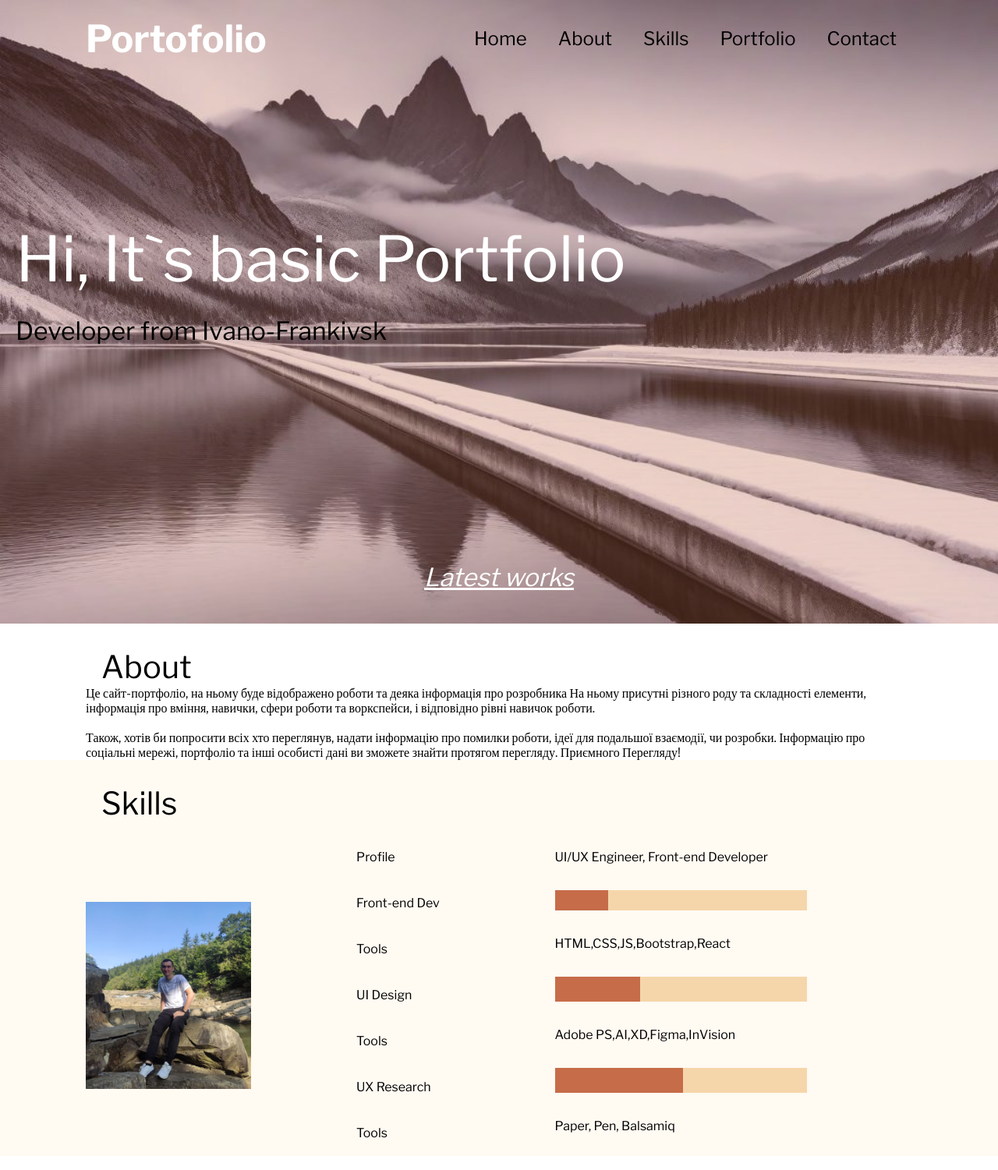
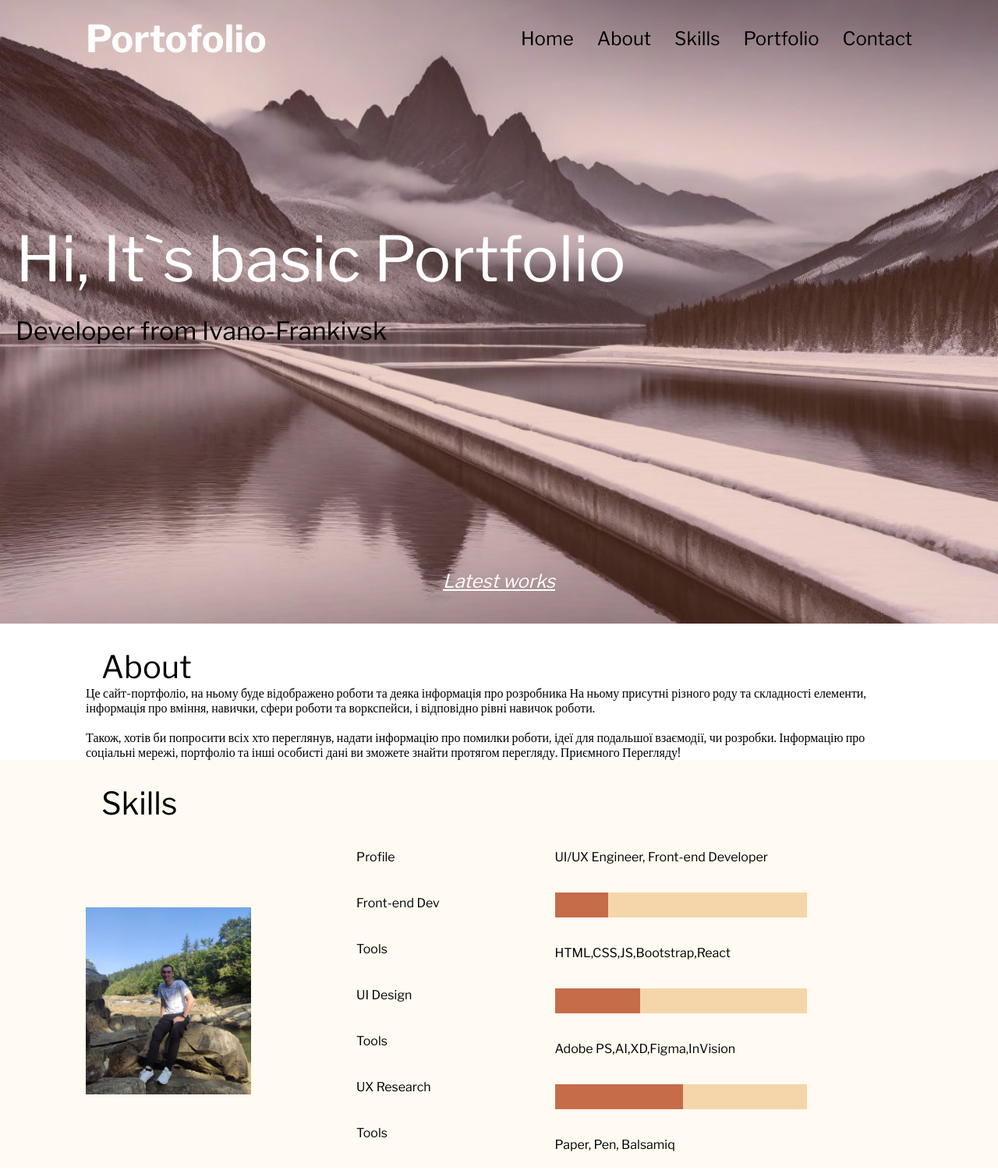
Before and after one commit to YuriyIvaniuk/yuriyivaniuk.github.io, a plain HTML site: page ПР1/index.html in a window 1280 px wide. Shown: the top 1501 px of the page at 78% size. Drawn offline with nearby package versions, Linux system fonts and the light colour scheme.

Commit message:
Add files via upload

```diff
--- a/ПР1/styles/styles.css
+++ b/ПР1/styles/styles.css
@@ -48,19 +48,22 @@ header .content-wrap .logo {
 }
 
 .logo {
-	font-size: 2.5rem;
+	font-size: 1.5rem;
 	color: #fff;
 	width: 100%;
 	text-align: center;
 	font-weight: bold;
 
 }
+.menu-list{
+	position: absolute;
+}
 .menu-list li:not(:last-child) {
 	margin-bottom: 20px;
 }
 
 .menu-list a {
-	font-size: 2rem;
+	font-size: 1rem 	;
 	color: #000;
 	text-decoration: none;
 }
@@ -98,18 +101,18 @@ header .content-wrap .logo {
 .main-text{
 	padding-top:20vh;
 	width: 100%;
-	font-size: 2.5rem;
+	font-size: 1.2rem;
 	text-align: center;
 }
 .second-text{
 	padding-top: 1.5rem;
-	font-size: 1.2rem;
+	font-size: 1rem;
 	color:black;
 }
 .latest{
 	position: absolute;
 	bottom: 5%;
-	font-size: 2rem;
+	font-size: 1.5rem;
 	padding-top: 30vh;
 	width: 100%;
 	text-align: center;
@@ -161,12 +164,12 @@ header .content-wrap .logo {
 	padding: 20px 0px;
 }
 .progress-bar{
-	margin: 13px 0px;
+	margin: 16px 0px;
 	width: 100%;
 	background-color: #f5d6ab;
 }
 .progress{
-	padding: 13px 0px;
+	padding: 16px 0px;
 	background-color: #c66c49;
 	height: 100%;
 	width: 15%;
@@ -349,7 +352,7 @@ footer{
 		display: flex;
 	}
 	li{
-		padding:20px 20px 0px 20px;
+		padding:20px 0px 0px 30px;
 	}
 	.main-menu{
 		text-align: right;
```
